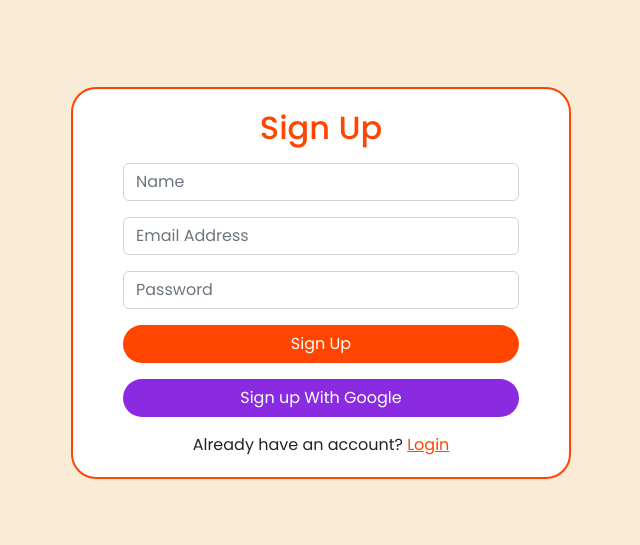
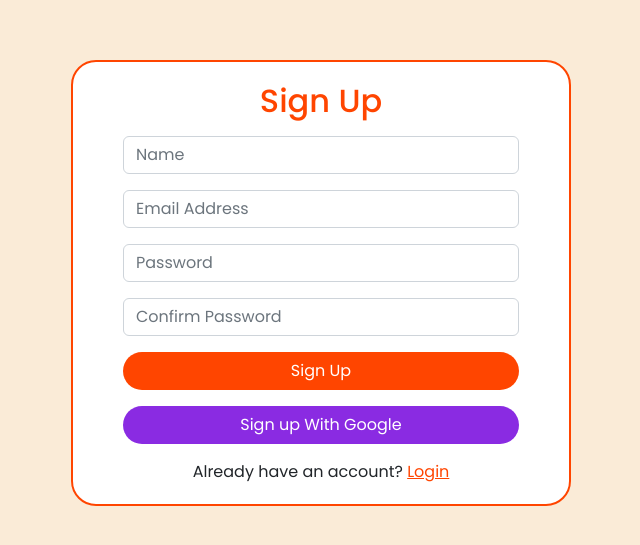
Before and after one commit to harisishtiaq1/E-Help, a React (Create React App) app in the folder E_Help/: page /Signup in a window 1280 px wide. Shown: the part 117-662 px from the top of the page, without its empty margins (319-959 px from the left). Built offline with nearby package versions, Linux system fonts and the light colour scheme.

Commit message:
toastify work

```diff
--- a/E_Help/src/App.js
+++ b/E_Help/src/App.js
@@ -9,15 +9,21 @@ import ContactUS from "./Components/ContactUS/ContactUs"
 import Profile from "./Components/Profile/Profile";
 import Question from "./Components/Question/Question"
 import Answer from "./Components/Answer/Answer";
+import 'react-toastify/dist/ReactToastify.css';
+import { Toaster } from "react-hot-toast";
 function App() {
-  return (
-    <>
+  return (<>
+    <Toaster/>
+
       <Routes>
+
         <Route path="/" exact={true} element={<Login/>} />
+        <Route path="/profile" exact={true} element={<Profile/>}/>
         <Route path="/Signup" exact={true} element={<Signup/>} />
         <Route path="/Forgot" exact={true} element={<Forgot/>} />
         <Route path="/" exact={true} element={<Forgot/>} />
         <Route path="/reset" exact={true} element={<Reset/>}/>
+
       </Routes>
     </>
     // <Profile/>
--- a/E_Help/src/Components/Login/Login.jsx
+++ b/E_Help/src/Components/Login/Login.jsx
@@ -13,6 +13,10 @@ function Login() {
     let path = "/signup";
     navigate(path);
   };
+  const profile=()=>{
+    let path="/profile";
+    navigate(path);
+  }
   const forget = () => {
     let path = "/Forgot";
     navigate(path);
@@ -53,7 +57,7 @@ function Login() {
                 Forgot Password?
               </a>
             </div>
-            <button type="submit" className="btn mb-3" id="signin-btn">
+            <button onClick={()=>profile()} type="submit" className="btn mb-3" id="signin-btn">
               Sign In
             </button>
             <button type="submit" className="btn mb-3 clr" id="signin-btn">
--- a/E_Help/src/Components/signup/signup.jsx
+++ b/E_Help/src/Components/signup/signup.jsx
@@ -4,22 +4,48 @@ import {useState} from "react"
 import { useNavigate } from 'react-router-dom';
 import {useDispatch} from "react-redux"
 import {register} from "../../slices/auth/authSlice"
+import { toast } from 'react-hot-toast';
 function Signup() {
     const [Name,setName]=useState("");
     const [Email,setEmail]=useState("");
     const [Password,setPassword]=useState("");
+    const [confirmPassword,setConfirmPassword] = useState('');
     const nevigate=useNavigate();
     const dispatch=useDispatch();
     const login=()=>{
         let path="/";
         nevigate(path);
       }
+      const validateEmail = (Email) => {
+        return String(Email)
+          .toLowerCase()
+          .match(
+            /^(([^<>()[\]\\.,;:\s@"]+(\.[^<>()[\]\\.,;:\s@"]+)*)|(".+"))@((\[[0-9]{1,3}\.[0-9]{1,3}\.[0-9]{1,3}\.[0-9]{1,3}\])|(([a-zA-Z\-0-9]+\.)+[a-zA-Z]{2,}))$/
+          );
+      };
       const onSubmit=(e)=>{
         e.preventDefault();
-        dispatch(register({Name,Email,Password}));
+        dispatch(register({Name,Email,Password,confirmPassword}));
         setName("");
         setEmail("")
         setPassword("");
+        setConfirmPassword("");
+        if(!Name || !Email || !Password || !confirmPassword) {
+            toast.error("Please fill all fields");
+            return
+        }
+        if(Password.length < 8) {
+            return toast.error("Password should be at least 8 characters!")
+        }
+        if(!validateEmail(Email)) {
+            return toast.error("Please enter valid email")
+        }
+        if(Password !== confirmPassword) {
+            return toast.error("Password should be same as confirm password")
+        }
+        else{
+            return toast.success("User registered Successfully")
+        }
       }
     return (
         <div className="container-fluid">
@@ -57,6 +83,16 @@ function Signup() {
                                name="password"
                             />
                         </div>
+                        <div className="mb-3">
+                            <input
+                                type="password"
+                                placeholder="Confirm Password"
+                                className="form-control"
+                                value={confirmPassword}
+                               onChange={(e)=>setConfirmPassword(e.target.value)}
+                               name="password"
+                            />
+                        </div>
 
                         <button type="submit" className="btn mb-3" id="signup-btn">
                             Sign Up
--- a/E_Help/src/index.js
+++ b/E_Help/src/index.js
@@ -6,13 +6,16 @@ import App from './App';
 import store from "./store/store"
 import reportWebVitals from './reportWebVitals';
 import { BrowserRouter } from 'react-router-dom';
+import {Toaster} from "react-hot-toast"
 
 const root = ReactDOM.createRoot(document.getElementById('root'));
 root.render(
   <React.StrictMode>
     <Provider store={store}>
      <BrowserRouter>
-    <App />
+
+     <App />
+
     </BrowserRouter>
     </Provider>
   </React.StrictMode>
--- a/E_Help/src/slices/auth/authServer.js
+++ b/E_Help/src/slices/auth/authServer.js
@@ -1,7 +1,6 @@
 import axios from "axios";
 
-const api_url="http://localhost:8000/v1/front/auth/";
-
+const api_url="http://localhost:8000/v1/front/auth/"
 // Register user
 
 const Register=async(userData)=>{
```
